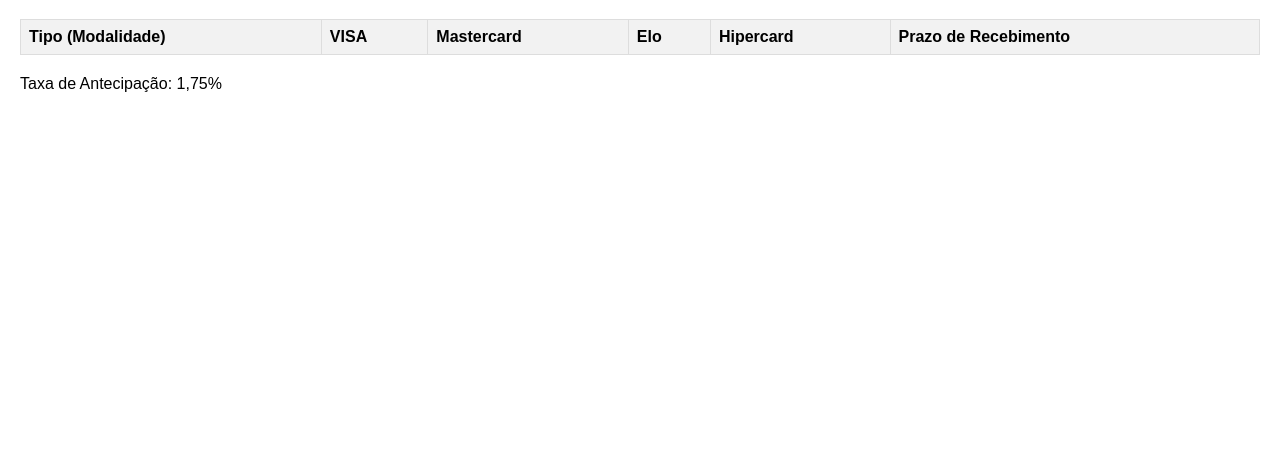
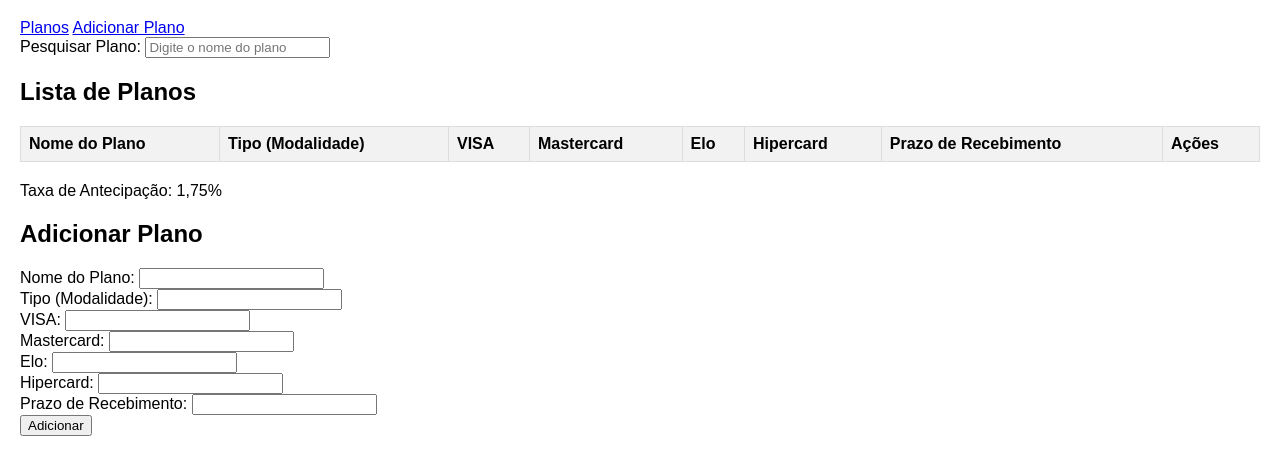
Before and after one commit to TedBorges23/GitHub, a plain HTML site: page index.html in a window 1280 px wide. Shown: the part 61-536 px from the top of the page. Drawn offline with Linux system fonts and the light colour scheme.

Commit message:
Update index.html

```diff
--- a/index.html
+++ b/index.html
@@ -7,24 +7,69 @@
     <link rel="stylesheet" href="style.css">
 </head>
 <body>
+    <header>
         <h1>Controle de Planos</h1>
+        <nav>
+            <a href="#tabela-planos">Planos</a>
+            <a href="#form-adicionar-plano">Adicionar Plano</a>
+        </nav>
+    </header>
 
-    <table id="tabela-planos">
+    <main>
+        <section id="pesquisa">
+            <label for="pesquisa-input">Pesquisar Plano:</label>
+            <input type="text" id="pesquisa-input" placeholder="Digite o nome do plano">
+        </section>
+
+        <section id="tabela-planos">
+            <h2>Lista de Planos</h2>
+            <table>
                 <thead>
                     <tr>
+                        <th>Nome do Plano</th>
                         <th>Tipo (Modalidade)</th>
                         <th>VISA</th>
                         <th>Mastercard</th>
                         <th>Elo</th>
                         <th>Hipercard</th>
                         <th>Prazo de Recebimento</th>
+                        <th>Ações</th>
                     </tr>
                 </thead>
-        <tbody>
+                <tbody id="tabela-planos-body">
                 </tbody>
             </table>
+            <p>Taxa de Antecipação: <span id="taxa-antecipacao">1,75%</span></p>
+        </section>
 
-    <p>Taxa de Antecipação: <span id="taxa-antecipacao">1,75%</span></p>
+        <section id="form-adicionar-plano">
+            <h2>Adicionar Plano</h2>
+            <form id="formulario-adicionar-plano">
+                <label for="nome">Nome do Plano:</label>
+                <input type="text" id="nome" name="nome" required><br>
+
+                <label for="tipo">Tipo (Modalidade):</label>
+                <input type="text" id="tipo" name="tipo" required><br>
+
+                <label for="visa">VISA:</label>
+                <input type="text" id="visa" name="visa" required><br>
+
+                <label for="mastercard">Mastercard:</label>
+                <input type="text" id="mastercard" name="mastercard" required><br>
+
+                <label for="elo">Elo:</label>
+                <input type="text" id="elo" name="elo" required><br>
+
+                <label for="hipercard">Hipercard:</label>
+                <input type="text" id="hipercard" name="hipercard" required><br>
+
+                <label for="prazo">Prazo de Recebimento:</label>
+                <input type="text" id="prazo" name="prazo" required><br>
+
+                <button type="submit">Adicionar</button>
+            </form>
+        </section>
+    </main>
 
     <script src="script.js"></script>
 </body>
```
Lines whose indentation alone changed are shown as unchanged.
